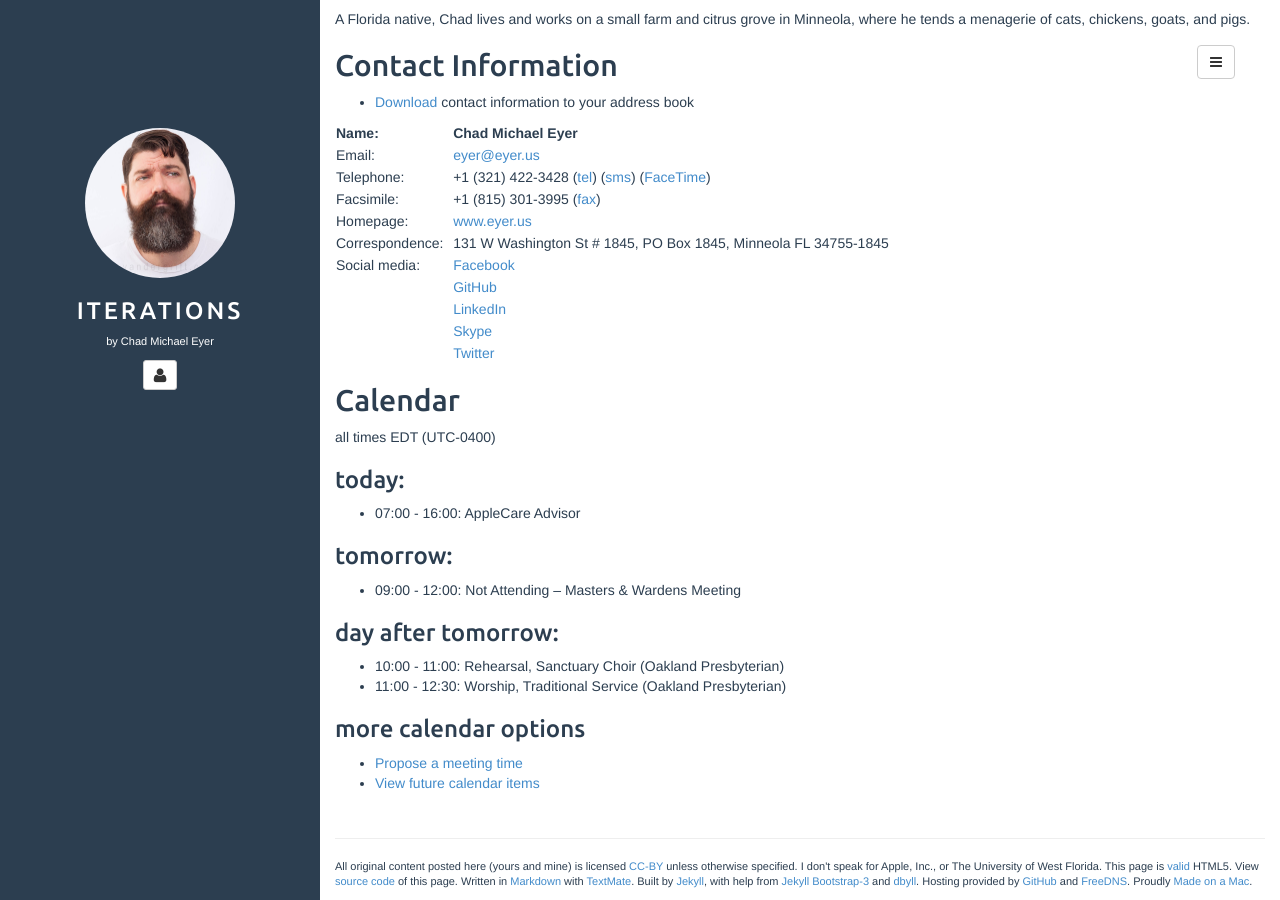
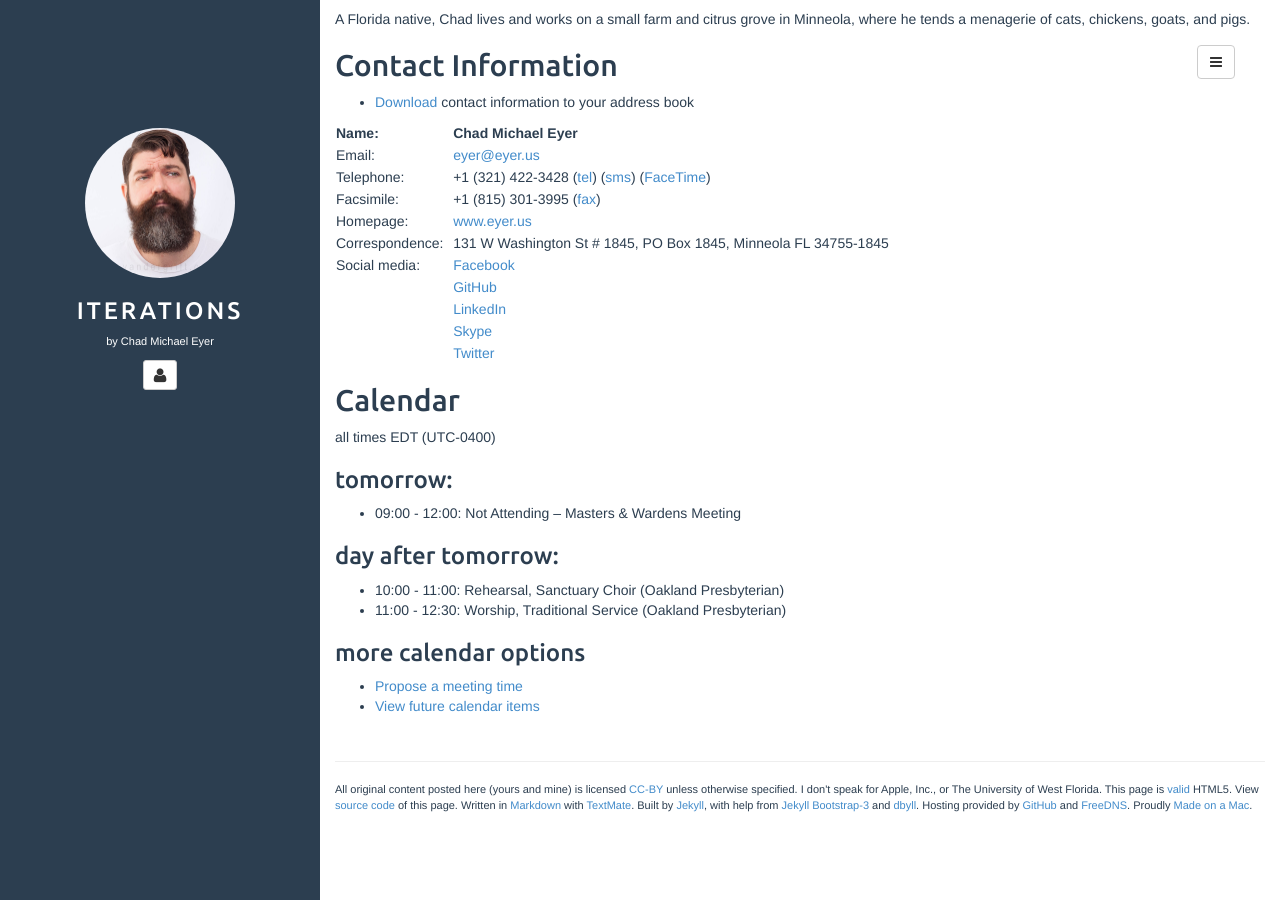
Before and after one commit to chadmichaeleyer/chadmichaeleyer.github.io, a Jekyll site: the page built from about.md, in a window 1280 px wide and 900 px high, scrolled down 1050 px. Built offline with Jekyll 4.4.1, drawn with Linux system fonts in a browser that asks for light colours.

Commit message:
calendar update

```diff
--- a/calendar-year.markdown
+++ b/calendar-year.markdown
@@ -1,8 +1,4 @@
 all times EDT (UTC-0400)
-
-### 2017-08-04 (Fri):
-
-* 07:00 - 16:00: AppleCare Advisor
 
 ### 2017-08-05 (Sat):
 
--- a/calendar.markdown
+++ b/calendar.markdown
@@ -1,8 +1,4 @@
 all times EDT (UTC-0400)
-
-### today:
-
-* 07:00 - 16:00: AppleCare Advisor
 
 ### tomorrow:
 
```
